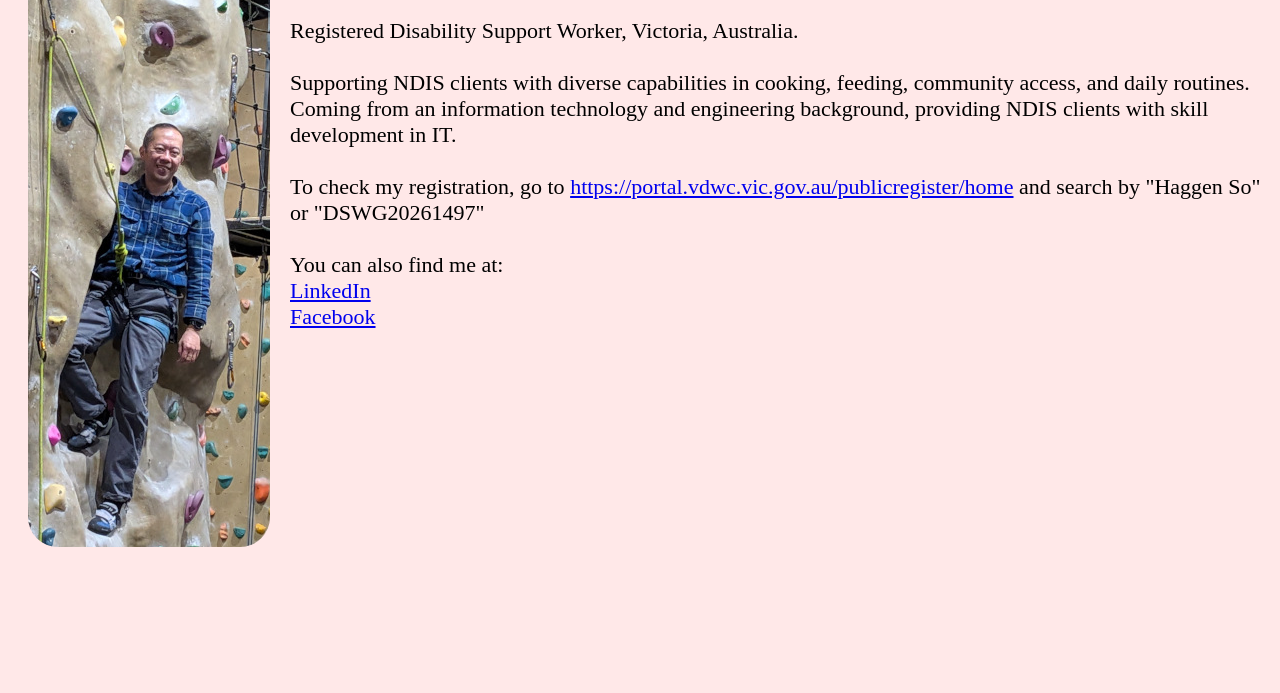
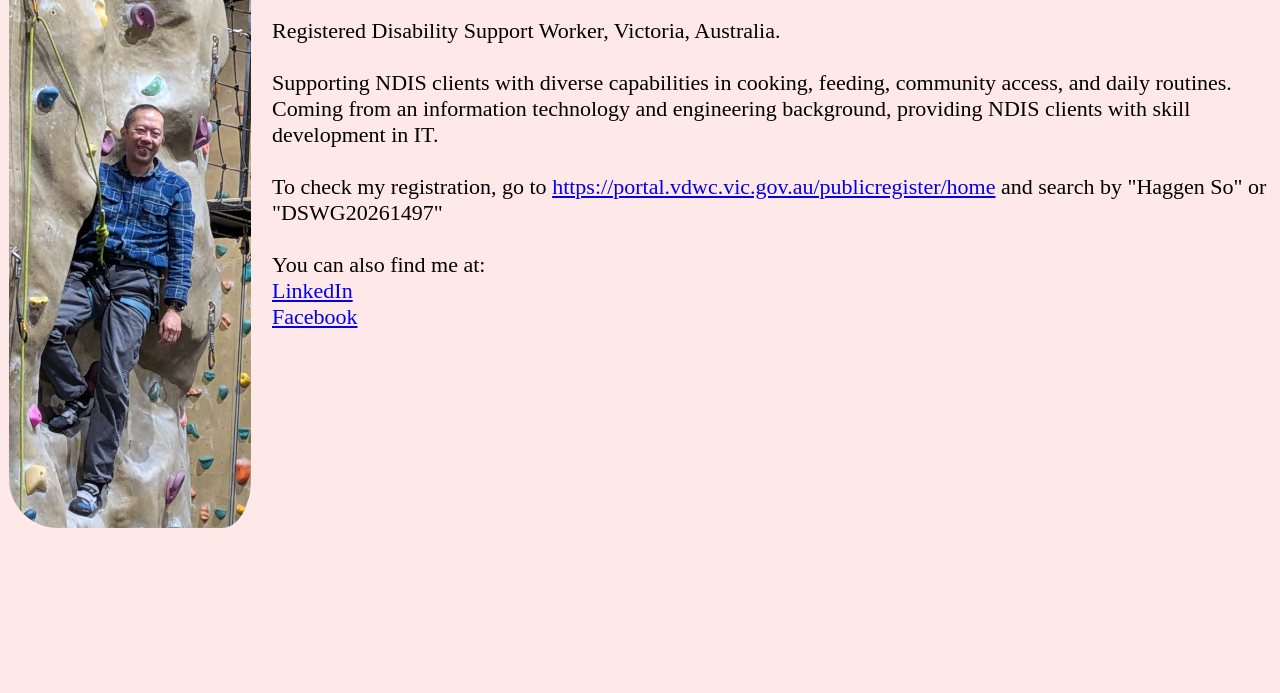
Before and after one commit to haggenso/haggenso.github.io, a plain HTML site: page index.html in a window 1280 px wide. Shown: the part 107-800 px from the top of the page. Drawn offline with Linux system fonts and the light colour scheme.

Commit message:
Update index.html

```diff
--- a/index.html
+++ b/index.html
@@ -22,7 +22,7 @@
 	</style>
 </head>
 <body BGCOLOR="#FFE8E8">
-	<IMG SRC="HHHClimb.jpg" ALT="Photo of Haggen" STYLE="float:left; padding:20px; border-radius:50px;">
+	<IMG SRC="HHHClimb.jpg" ALT="Photo of Haggen" STYLE="float:left; border: 1px solid transparent; padding-right:20px; border-radius:50px;">
 	<H1>Haggen SO</H1>
 	<p>Registered Disability Support Worker, Victoria, Australia.<BR/><BR/>
 	Supporting NDIS clients with diverse capabilities in cooking, feeding, community access, and daily routines. Coming from an information technology and engineering background, providing NDIS clients with skill development in IT.<BR/><BR/>
```
